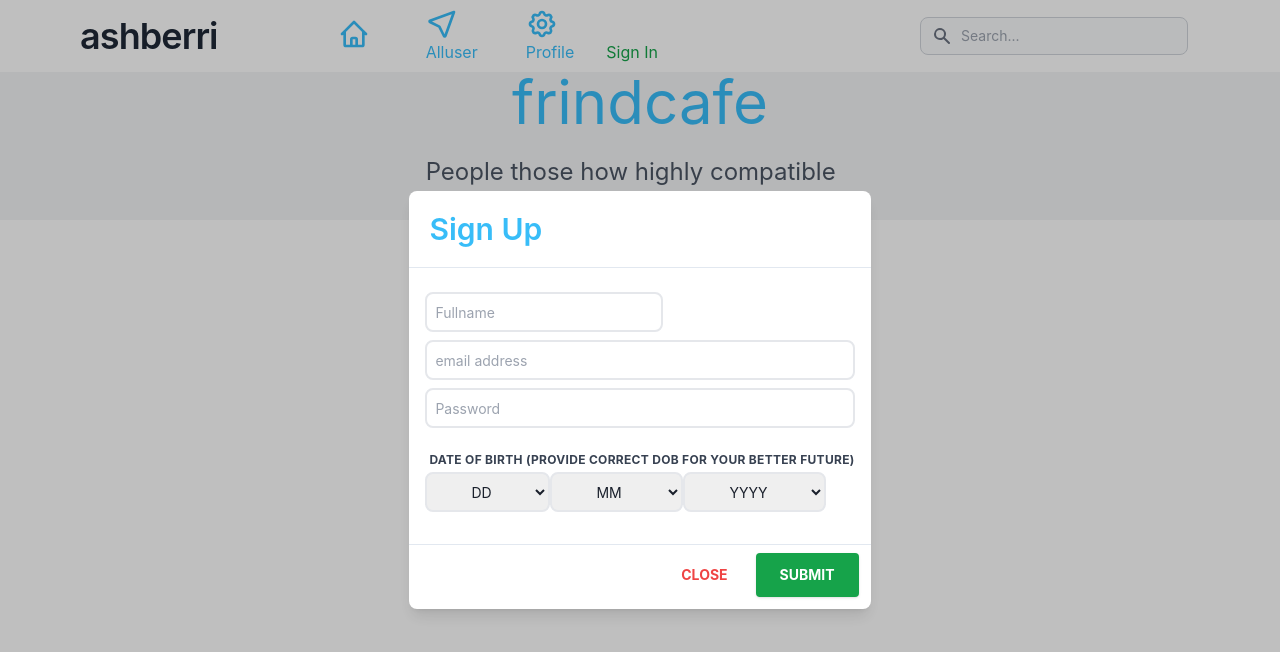
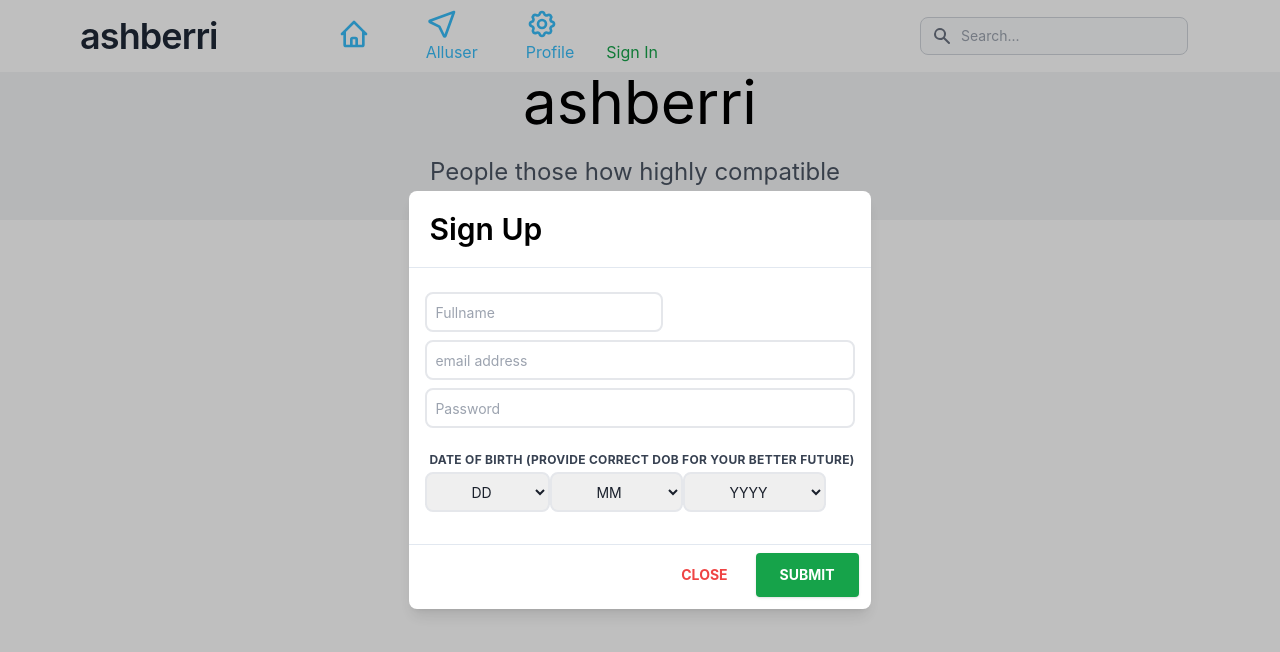
Before and after one commit to Amankumar10/Friendcafe_frontend, a Next.js app: page /SignUp in a window 1280 px wide. Shown: the top 652 px of the page. Built offline with nearby package versions, Linux system fonts and the light colour scheme; no server answers.

Commit message:
added some more ui

```diff
--- a/pages/SignUp.tsx
+++ b/pages/SignUp.tsx
@@ -48,8 +48,8 @@ function Signup() {
       <body
         className="bg-gray-100">
         <div className="mb-5">
-          <h1 className='text-sky-400 text-6xl flex  justify-center'>frindcafe</h1><br />
-          <p className='text-gray-600 text-2xl flex justify-center '>People those how highly compatible  <br /> and  think  like U,connect in frindcafe...</p>
+          <h1 className='text-black text-6xl flex  justify-center'>ashberri</h1><br />
+          <p className='text-gray-600 text-2xl flex justify-center '>People those how highly compatible  <br /> and  think  like U,connect in ashberri...</p>
         </div>
         <div
           className="justify-center items-center flex overflow-x-hidden overflow-y-auto fixed inset-0 z-50 outline-none focus:outline-none"
@@ -59,7 +59,7 @@ function Signup() {
             <div className="border-0 rounded-lg shadow-lg relative flex flex-col  bg-white outline-none focus:outline-none">
               {/*header*/}
               <div className="flex items-start justify-between p-5 border-b ">
-                <h3 className="text-3xl text-sky-400 font-semibold">
+                <h3 className="text-3xl text-black font-semibold">
                   Sign Up
                 </h3>
 
```
